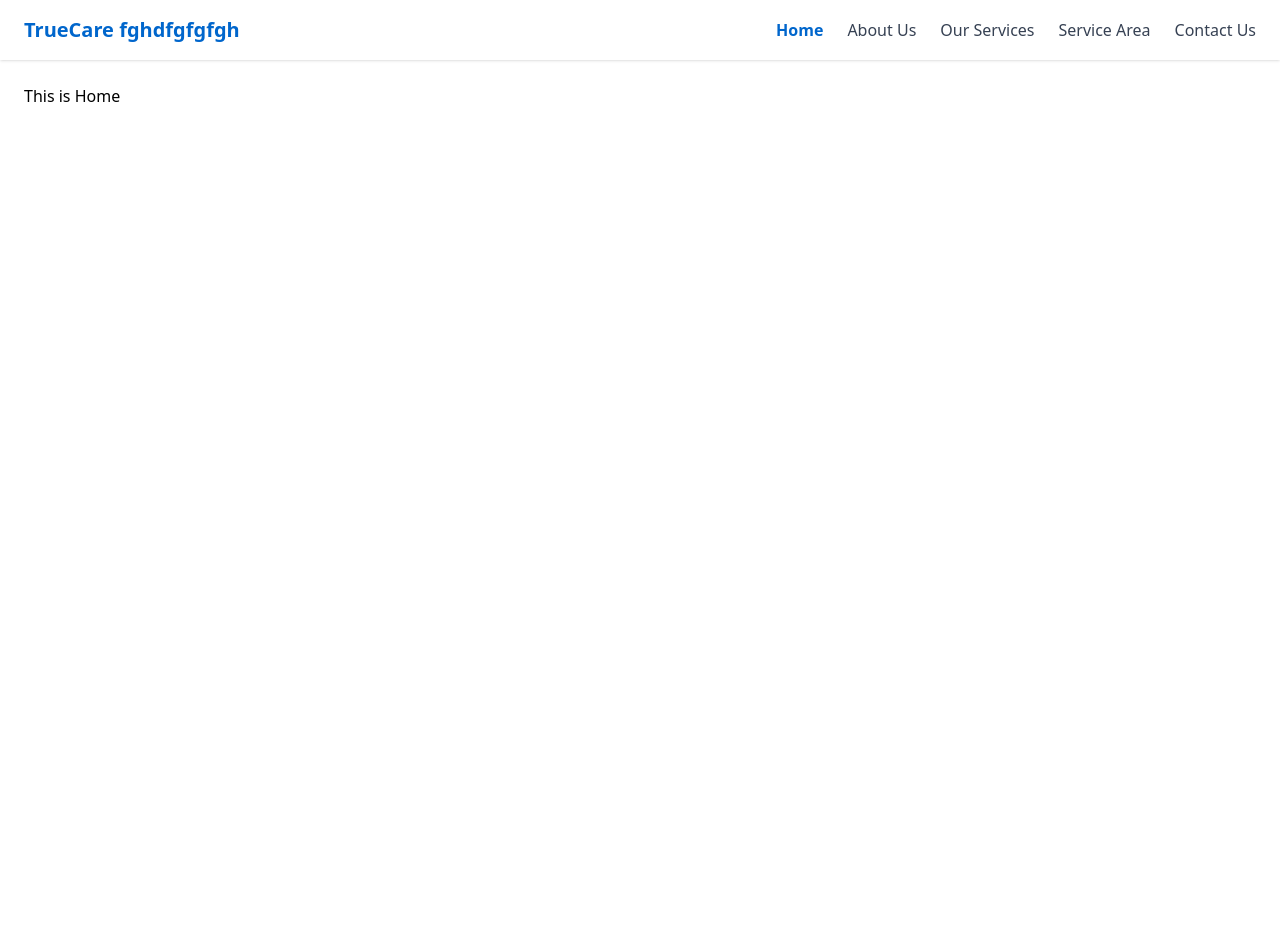
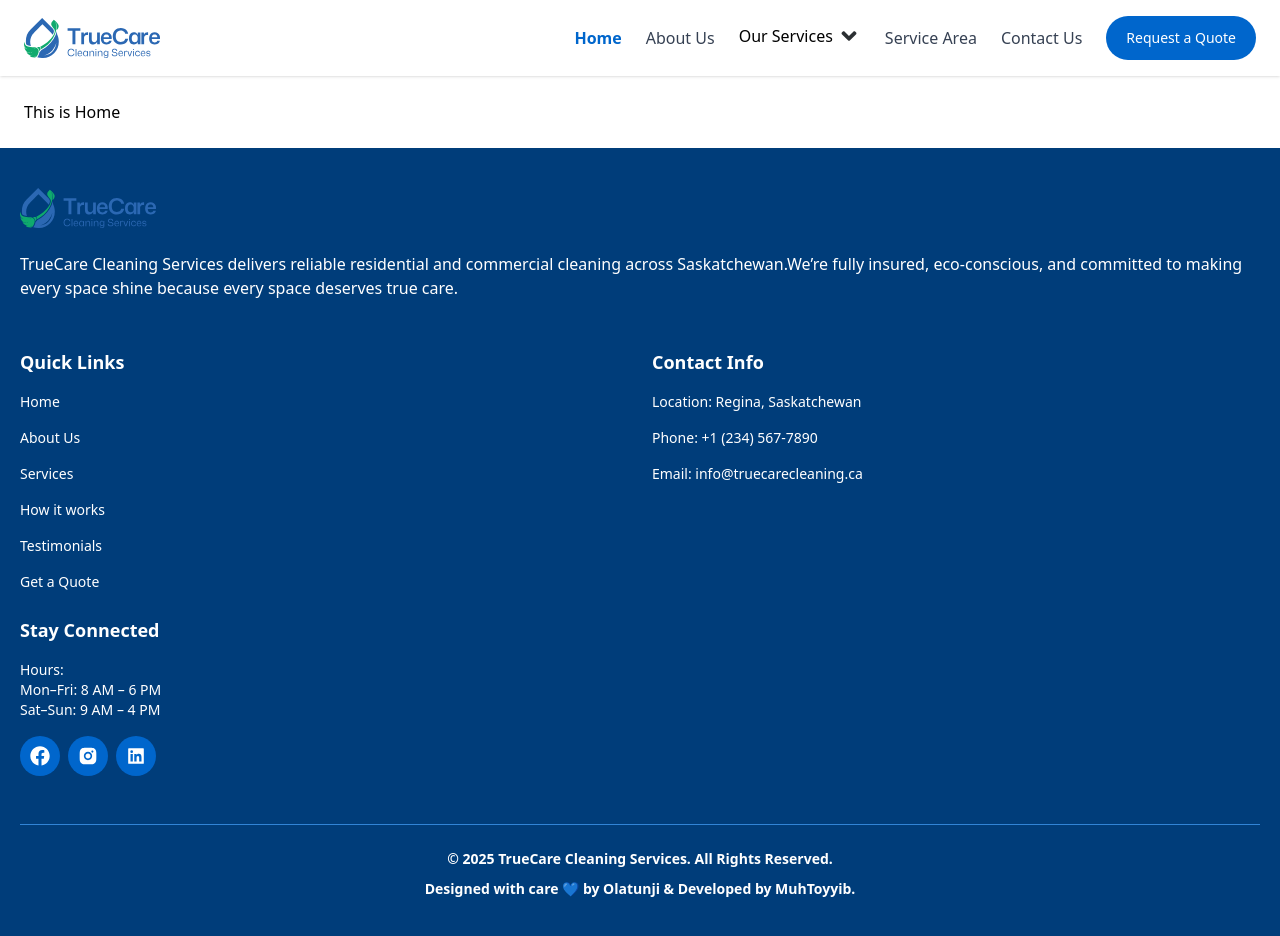
Before and after one commit to Candid001/Truecare-Cleaning-Services, a React (Vite) app: page / in a window 1280 px wide. Shown: the top 936 px of the page. Before the commit the page ends 800 px from the top, so only its background shows below. Built offline with nearby package versions, Linux system fonts and the light colour scheme.

Commit message:
Navbar section

```diff
--- a/package.json
+++ b/package.json
@@ -13,6 +13,7 @@
     "@tailwindcss/vite": "^4.1.16",
     "react": "^19.1.1",
     "react-dom": "^19.1.1",
+    "react-icons": "^5.5.0",
     "react-router-dom": "^6.30.1",
     "tailwindcss": "^4.1.16"
   },
--- /dev/null
+++ b/src/components/layout/Footer.jsx
@@ -0,0 +1,71 @@
+import React from "react";
+import Logo from "../../assets/Layer 2.svg";
+import { FaFacebook } from "react-icons/fa";
+import { RiInstagramFill } from "react-icons/ri";
+import { AiFillLinkedin } from "react-icons/ai";
+
+const Footer = () => {
+  return (
+    <div className="bg-[#003D7A] px-5 py-10 flex flex-col gap-12 h-fit w-auto">
+        {/* First Div  */}
+      <div className="flex flex-col gap-6">
+        <img src={Logo} alt="Logo" className="w-[136px] h-10" />
+        <p className="text-white font-medium leading-6">
+          TrueCare Cleaning Services delivers reliable residential and
+          commercial cleaning across Saskatchewan.We’re fully insured,
+          eco-conscious, and committed to making every space shine because every
+          space deserves true care.
+        </p>
+      </div>
+        {/* Second Div */}
+      <div className="text-white grid grid-cols-2 gap-6">
+        {/* Quick Links */}
+        <div className="flex flex-col gap-4">
+          <h2 className="font-bold text-lg">Quick Links</h2>
+          <p className="text-sm  font-medium">Home</p>
+          <p className="text-sm font-medium">About Us</p>
+          <p className="text-sm font-medium">Services</p>
+          <p className="text-sm font-medium">How it works</p>
+          <p className="text-sm font-medium">Testimonials</p>
+          <p className="text-sm font-medium">Get a Quote</p>
+        </div>
+        {/* Contact Info */}
+        <div className="flex flex-col gap-4">
+          <h2 className="font-bold text-lg">Contact Info</h2>
+          <p className="text-sm font-medium">Location: Regina, Saskatchewan</p>
+          <p className="text-sm  font-medium">Phone: +1 (234) 567-7890</p>
+          <p className="text-sm  font-medium">
+            Email: info@truecarecleaning.ca
+          </p>
+        </div>
+        {/* Stay Connected */}
+        <div className="flex flex-col gap-4">
+          <h2 className="font-bold text-lg">Stay Connected</h2>
+          <p className="text-sm  font-medium">
+            Hours: <br />
+            Mon–Fri: 8 AM – 6 PM <br />
+            Sat–Sun: 9 AM – 4 PM
+          </p>
+          <div className="flex gap-2">
+            <div className="h-10 w-10 rounded-[40px] bg-[#0066CC] p-2.5">
+              <FaFacebook className="w-5 h-5" />
+            </div>
+            <div className="h-10 w-10 rounded-[40px] bg-[#0066CC] p-2.5">
+              <RiInstagramFill className="w-5 h-5" />
+            </div>
+            <div className="h-10 w-10 rounded-[40px] bg-[#0066CC] p-2.5">
+              <AiFillLinkedin className="w-5 h-5" />
+            </div>
+          </div>
+        </div>
+      </div>
+        {/* Last Div */}
+      <div className="border-t border-[#3184D6] py-6 text-center text-white flex flex-col gap-2.5">
+        <p className="font-semibold text-sm">© 2025 TrueCare Cleaning Services. All Rights Reserved.</p>
+        <p className="font-semibold text-sm"> Designed with care 💙 by Olatunji & Developed by MuhToyyib.</p>
+      </div>
+    </div>
+  );
+};
+
+export default Footer;
--- a/src/components/layout/Navbar.jsx
+++ b/src/components/layout/Navbar.jsx
@@ -1,26 +1,35 @@
-import React from "react";
+import { useState } from "react";
 import { Link, NavLink } from "react-router-dom";
+import Button from "../ui/Button";
+import Logo from "../../assets/Layer 2.svg"
+import { FaAngleDown } from 'react-icons/fa';
 
 function Navbar() {
+  const [isOpen, setIsOpen] = useState(false);
+
   const linkClass = ({ isActive }) =>
     isActive
       ? "text-[#0066CC] font-semibold"
       : "text-gray-700 hover:text-[#0066CC]";
 
   return (
-    <nav className="flex justify-between items-center px-6 py-4 bg-white shadow">
-      <Link to="/" className="text-xl font-bold text-[#0066CC]">
-        TrueCare fghdfgfgfgh
+    <nav className="bg-white shadow px-6 py-4 relative">
+      {/* md & lg Screen */}
+      <div className="flex justify-between items-center">
+        <Link to="/" className="">
+          <img src={Logo} alt="" />
         </Link>
-      <div className="flex gap-6">
+
+
+        <div className="hidden md:flex gap-6 items-center">
           <NavLink to="/" className={linkClass}>
             Home
           </NavLink>
           <NavLink to="/about" className={linkClass}>
             About Us
           </NavLink>
-        <NavLink to="/services" className={linkClass}>
-          Our Services
+          <NavLink to="/services" className={`${linkClass} flex gap-1 h-7`} >
+            Our Services <FaAngleDown className="text-[#2B2F32] h-6 w-6"/>
           </NavLink>
           <NavLink to="/servicearea" className={linkClass}>
             Service Area
@@ -28,7 +37,60 @@
           <NavLink to="/contact" className={linkClass}>
             Contact Us
           </NavLink>
+          <Button text="Request a Quote" />
         </div>
+
+        {/* Mobile Screen */}
+        <button
+          onClick={() => setIsOpen(!isOpen)}
+          className="md:hidden text-3xl focus:outline-none"
+          aria-label="Toggle Menu"
+        >
+          {isOpen ? "×" : "☰"}
+        </button>
+      </div>
+        {/* Mobile Screen List */}
+      {isOpen && (
+        <div className="absolute top-16 left-0 w-full bg-white flex flex-col px-6 gap-4 py-6 shadow-md md:hidden rounded-b-4xl">
+          <NavLink
+            to="/"
+            className={linkClass}
+            onClick={() => setIsOpen(false)}
+          >
+            Home
+          </NavLink>
+          <NavLink
+            to="/about"
+            className={linkClass}
+            onClick={() => setIsOpen(false)}
+          >
+            About Us
+          </NavLink>
+          <NavLink
+            to="/services"
+            className={`${linkClass} flex flex-row justify-between h-7`}
+            onClick={() => setIsOpen(false)}
+
+          >
+            Our Services<FaAngleDown className="text-[#2B2F32] h-6 w-6"/>
+          </NavLink>
+          <NavLink
+            to="/servicearea"
+            className={linkClass}
+            onClick={() => setIsOpen(false)}
+          >
+            Service Area
+          </NavLink>
+          <NavLink
+            to="/contact"
+            className={linkClass}
+            onClick={() => setIsOpen(false)}
+          >
+            Contact Us
+          </NavLink>
+          <Button text="Request a Quote" />
+        </div>
+      )}
     </nav>
   );
 }
--- a/src/components/ui/Button.jsx
+++ b/src/components/ui/Button.jsx
@@ -1,9 +1,13 @@
-import React from 'react'
+import React from "react";
 
-const Button = () => {
+const Button = ({ text }) => {
   return (
-    <div>Button</div>
-  )
-}
+    <div>
+      <button className="bg-[#0066CC] text-white text-sm px-5 py-3 rounded-[60px] font-medium focus:outline-none w-fit hidden md:flex">
+        {text}
+      </button>
+    </div>
+  );
+};
 
-export default Button
+export default Button;
--- a/src/routes/AppRoutes.jsx
+++ b/src/routes/AppRoutes.jsx
@@ -6,6 +6,7 @@
 import ContactUs from "../pages/ContactUs";
 import Services from "../pages/Services";
 import ServiceArea from "../pages/ServiceArea";
+import Footer from "../components/layout/Footer";
 
 function AppRoutes() {
   return (
@@ -20,6 +21,7 @@
           <Route path="/contact" element={<ContactUs />} />
         </Routes>
       </div>
+      <Footer />
     </BrowserRouter>
   );
 }
```
Also changed, not shown: src/assets/Layer 2.svg (added), 1 other file (tests, documents, lock files or other folders). Lines whose indentation alone changed are shown as unchanged.
